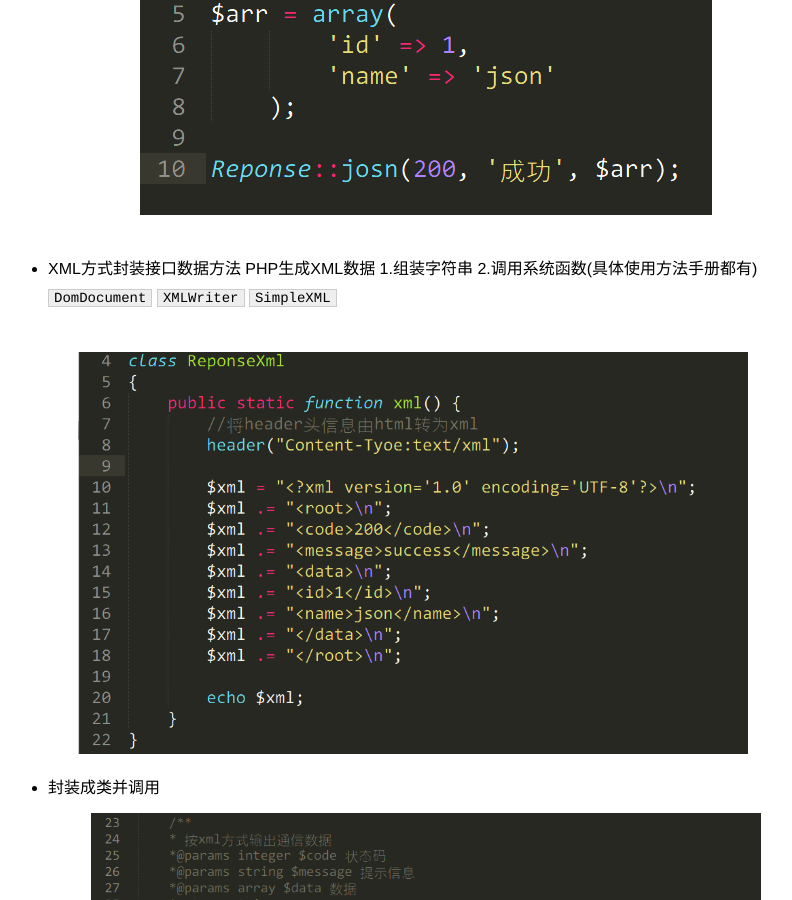
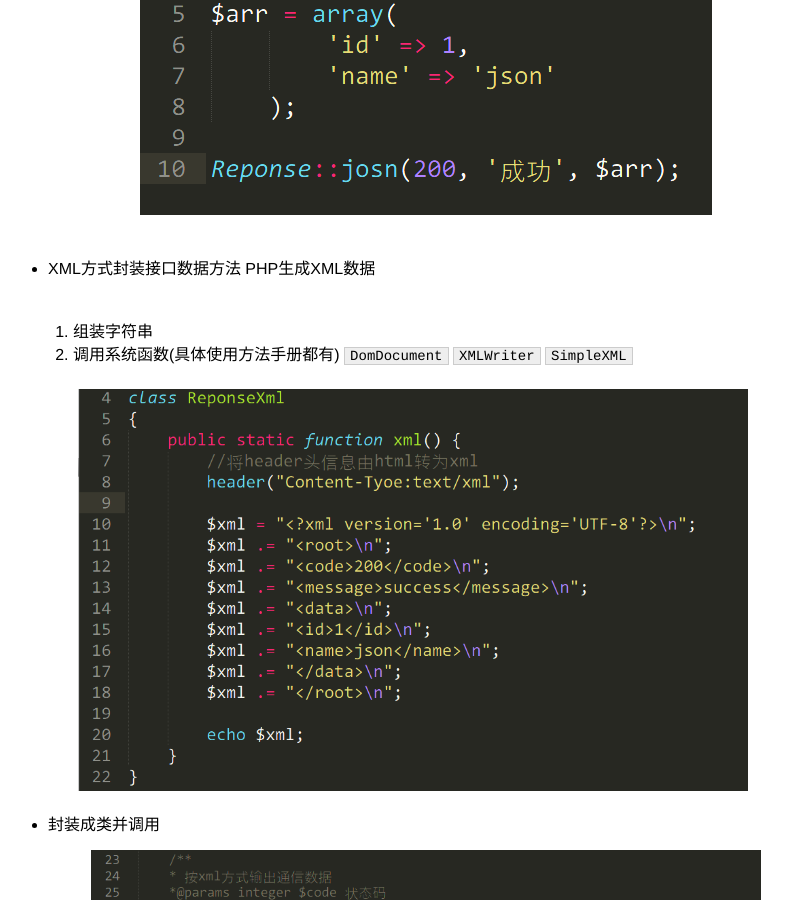
Before and after one commit to zhoubohan/Blog, a Jekyll site: the page built from _posts/2016-07-03-php-api-second.md, in a window 1280 px wide and 900 px high, scrolled down 2162 px. Shown: the whole window, without its empty margins (227-1019 px from the left). Built offline with Jekyll 4.4.1, drawn with Linux system fonts in a browser that asks for light colours; part of the change alters nothing that is shown.

```diff
--- a/_posts/2016-07-03-php-api-second.md
+++ b/_posts/2016-07-03-php-api-second.md
@@ -14,9 +14,9 @@ category: blog
 
 * 通信数据标准格式
 
- |code   |message   |data   |
+ |code&emsp;&emsp;|message&emsp;&emsp;   |data &emsp;&emsp; |
  |---|---|---|
- |状态码   |提示信息   |数据    |
+ |状态码 &emsp;&emsp; |提示信息 &emsp;&emsp;  |数据&emsp;&emsp; |
 
 ![php-api5](/images/phpApi/php-api5.png)
 
@@ -29,8 +29,8 @@ category: blog
 
 * XML方式封装接口数据方法
  PHP生成XML数据
- 1.组装字符串
- 2.调用系统函数(具体使用方法手册都有)
+ 1. 组装字符串
+ 2. 调用系统函数(具体使用方法手册都有)
  <code>DomDocument</code>
  <code>XMLWriter</code>
  <code>SimpleXML</code>
```
